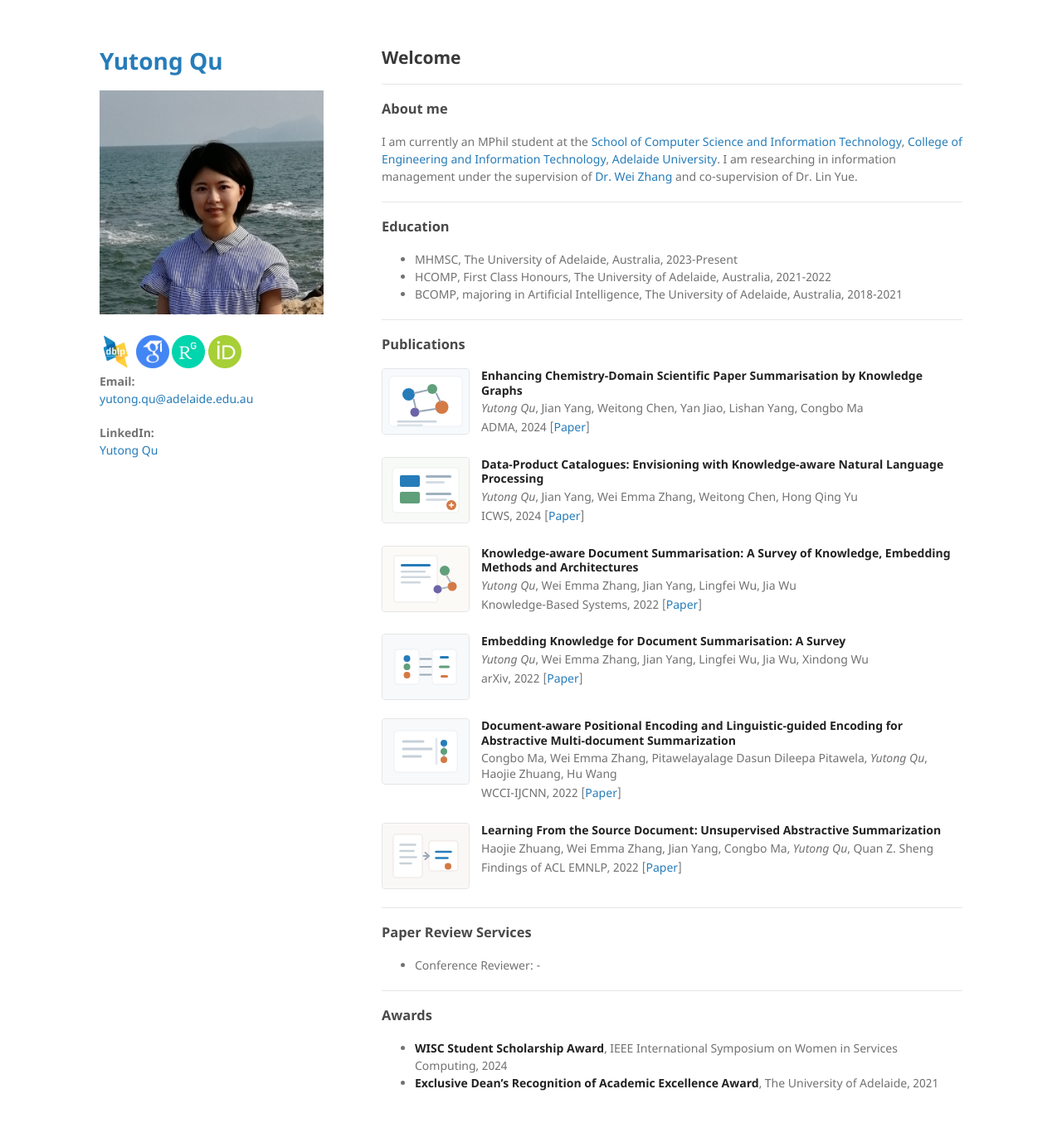
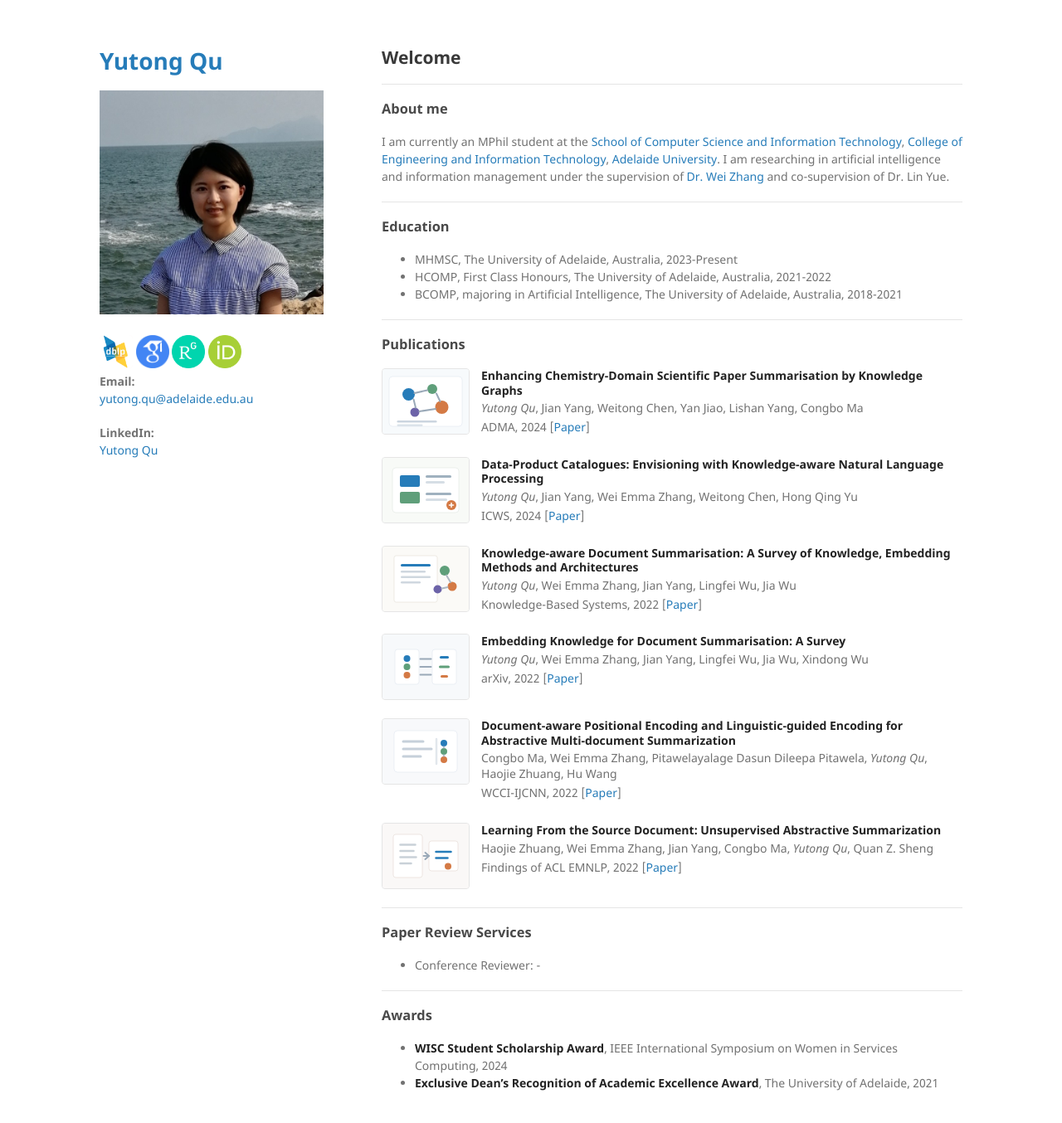
Before and after one commit to yutongqu/yutongqu.github.io, a Jekyll site: the page built from index.md, in a window 1280 px wide and 1386 px high. Shown: the top 1354 px of the window at 83% size. Built offline with Jekyll 4.4.1, drawn with Linux system fonts in a browser that asks for light colours; our own code applies the rules of GitHub Pages for plain Markdown files; the repository's description, which GitHub fills in, is left out.

Commit message:
Update index.md

```diff
--- a/index.md
+++ b/index.md
@@ -4,7 +4,7 @@
 
 ### About me
 
-I am currently an MPhil student at the [School of Computer Science and Information Technology](https://adelaide.edu.au/about/school/computer-science-information-technology/), [College of Engineering and Information Technology](https://adelaide.edu.au/about/college/engineering-and-information-technology/), [Adelaide University](https://adelaide.edu.au/). I am researching in information management under the supervision of [Dr. Wei Zhang](https://weiezhang.github.io/) and co-supervision of Dr. Lin Yue.
+I am currently an MPhil student at the [School of Computer Science and Information Technology](https://adelaide.edu.au/about/school/computer-science-information-technology/), [College of Engineering and Information Technology](https://adelaide.edu.au/about/college/engineering-and-information-technology/), [Adelaide University](https://adelaide.edu.au/). I am researching in artificial intelligence and information management under the supervision of [Dr. Wei Zhang](https://weiezhang.github.io/) and co-supervision of Dr. Lin Yue.
 
 ---
 
```
